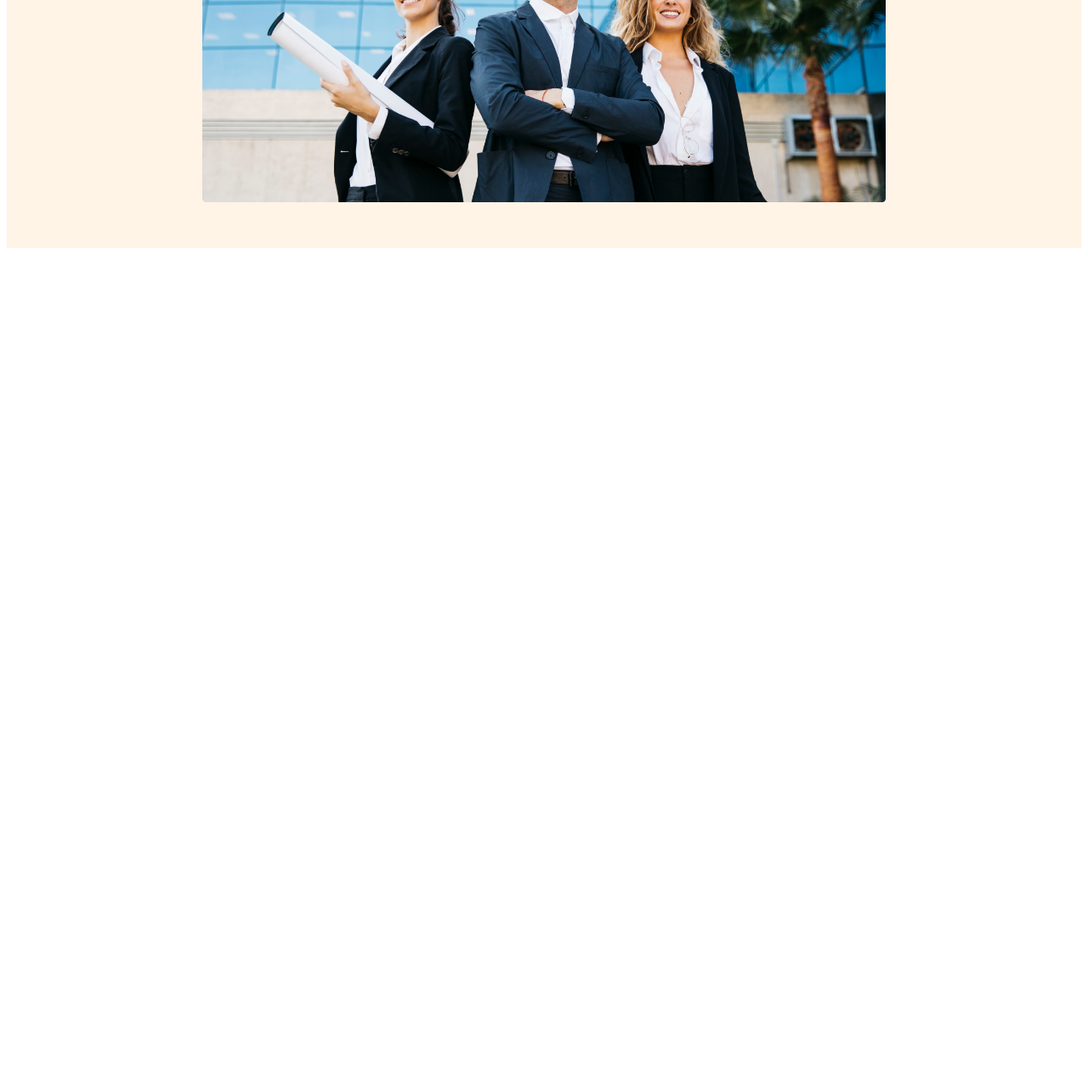
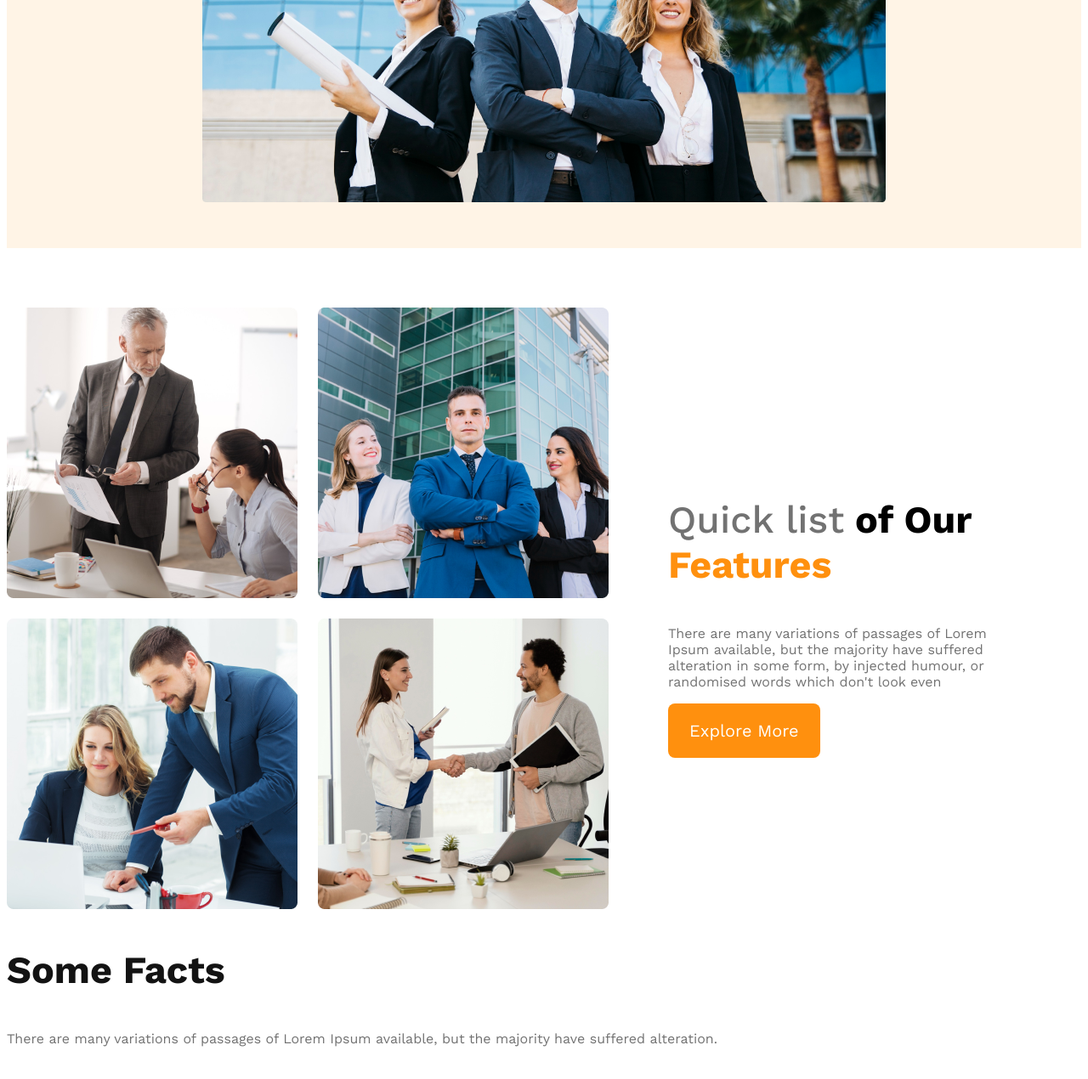
Before and after one commit to Badhon-Sarker/g3-architect-responsive, a plain HTML site: page index.html in a window 1280 px wide. Shown: the part 659-1929 px from the top of the page at 85% size. Before the commit the page ends 959 px from the top, so only its background shows below. Drawn offline with nearby package versions, Linux system fonts and the light colour scheme.

Commit message:
feature added

```diff
--- a/index.html
+++ b/index.html
@@ -9,12 +9,12 @@
 
 </head>
 <body>
-
+    <!-- header section starts -->
     <header>
 
         <nav>
 
-            <h3 class="nav-title">G3-Architect</h3>
+            <h3 class="section-title">G3-Architect</h3>
 
             <ul>
                 <li><a href="">Home</a></li>
@@ -29,7 +29,7 @@
             <div class="banner-content">
                 <div class="banner-title">Brand New Group of Architects</div>
 
-            <p class="banner-description">There are many variations of passages of Lorem Ipsum available, but the majority have suffered alteration in some form, by injected humour, or randomised words which don't look even</p>
+            <p class="text-light-gray">There are many variations of passages of Lorem Ipsum available, but the majority have suffered alteration in some form, by injected humour, or randomised words which don't look even</p>
 
             <button class="btn-primary">Explore More</button>
 
@@ -41,9 +41,62 @@
 
 
     </header>
+    <!-- header ends here -->
+
 
     <main>
+            <!-- teams section starts here -->
 
+        <section class="teams-container">
+
+            <div class="team-image-container">
+                <img src="images/team1.png" alt="">
+
+                <img src="images/team2.png" alt="">
+
+                <img src="images/team3.png" alt="">
+
+                <img src="images/team4.png" alt="">
+
+            </div>
+
+            <div class="team-feature-container">
+
+                <h3 class="team-feature-title">
+                   <span class="quick-list">Quick list</span>
+                   <span>of Our</span>
+                   <span class="features">Features</span>
+
+                </h3>
+
+
+                <p class="text-light-gray">There are many variations of passages of Lorem Ipsum available, but the majority have suffered alteration in some form, by injected humour, or randomised words which don't look even</p>
+
+                <button class="btn-primary">Explore More</button>
+
+            </div>
+
+        </section>
+
+        <!-- feature-section -->
+
+        <section>
+
+        </section>
+
+        <!-- facts-section -->
+
+        <section class="facts">
+
+            <h3 class="section-title">
+                Some Facts
+            </h3>
+
+            <p class="text-light-gray">
+                There are many variations of passages of Lorem Ipsum available, but the majority have suffered alteration.
+            </p>
+
+        </section>
     </main>
 
     <footer>
--- a/styles/architect.css
+++ b/styles/architect.css
@@ -5,6 +5,19 @@
 /* shared-style */
 *{
 font-family: 'Work Sans', sans-serif;
+}
+
+.text-light-gray{
+    color: var(--Dark-03, #727272);
+    font-family: Work Sans;
+     font-weight: 400;
+}
+
+.section-title{
+    color: var(--Dark-01, #131313);
+    font-family: Work Sans;
+    font-size: 2.8rem;
+    font-weight: 700;
 }
 
 /* header-style */
@@ -20,12 +33,6 @@ nav{
     align-items: center;
 }
 
-.nav-title{
-    color: var(--Dark-01, #131313);
-    font-family: Work Sans;
-    font-size: 2.8rem;
-    font-weight: 700;
-}
 
 nav > ul{
     display: flex;
@@ -52,11 +59,7 @@ nav li a{
      font-weight: 700;
 }
 
-.banner-description{
-    color: var(--Dark-03, #727272);
-    font-family: Work Sans;
-     font-weight: 400;
-}
+
 
 .banner-content{
     max-width: 800px;
@@ -79,6 +82,45 @@ nav li a{
     margin-top: 20px;
 }
 
+/* main section */
+
+main{
+    max-width: 1440px;
+   margin: 70px auto;
+}
+
+.teams-container{
+    display: flex;
+    align-items: center;
+}
+
+.team-image-container{
+    display: grid;
+    grid-template-columns: repeat(2, 1fr);
+    gap: 1.5rem;
+}
+
+.team-feature-container{
+    padding-left: 70px;
+    padding-right: 70px;
+}
+
+.team-feature-title{
+    font-size: 2.8rem;
+}
+
+
+.team-feature-container .quick-list{
+    color: #727272;
+    font-weight: 500;
+}
+
+.team-feature-container .features{
+
+    color: #FF900E;
+    font-weight: 700;
+}
+
 
 
 /* responsive-style */
@@ -87,8 +129,18 @@ nav li a{
     header{
        padding: 10px;
     }
-    nav{
+    nav,
+    .teams-container{
         flex-direction: column;
+    }
+
+    .team-image-container{
+        grid-template-columns: repeat(1, 1fr);
+    }
+
+    .team-feature-container{
+        padding-left: 20px;
+        padding-right: 20px;
     }
 
 }
@@ -100,7 +152,7 @@ nav li a{
         padding: 50px;
     }
 
-    nav{
+    nav, .teams-container{
         flex-direction: column;
     }
 }
```
